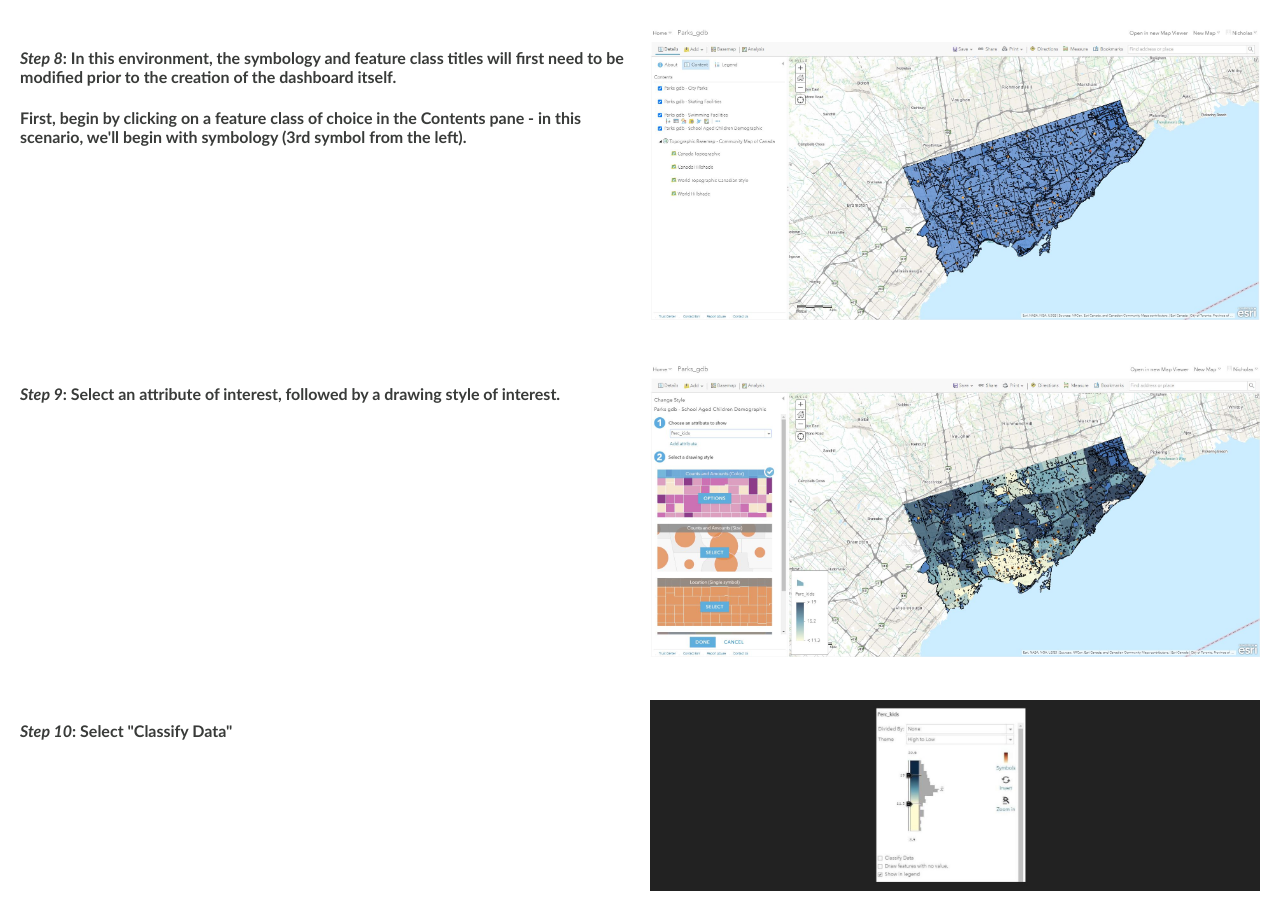
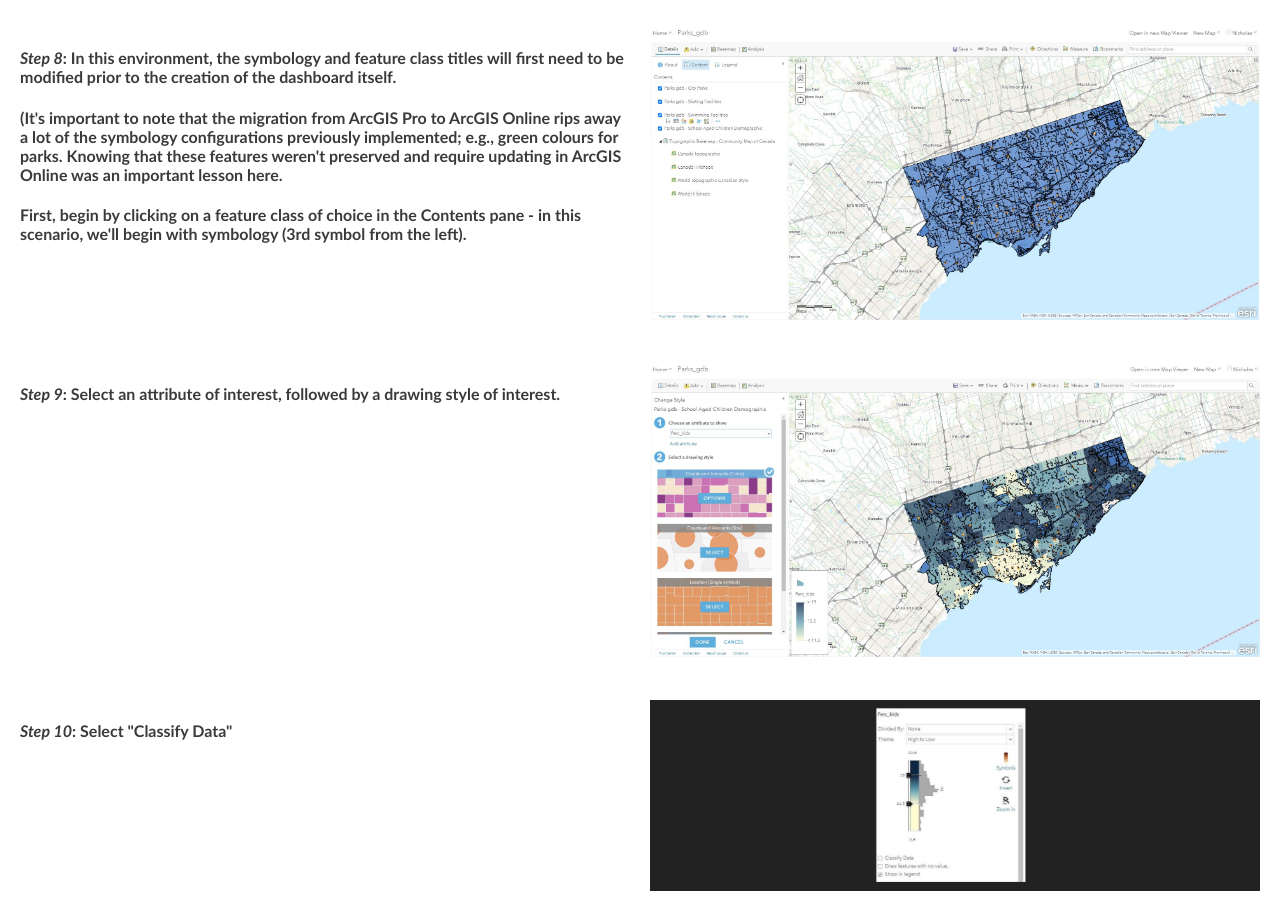
Before and after one commit to npretli/npretli99log, a plain HTML site: page index.html in a window 1280 px wide. Shown: the part 2212-3119 px from the top of the page. Drawn offline with Linux system fonts and the light colour scheme.

Commit message:
Update index.html

```diff
--- a/index.html
+++ b/index.html
@@ -94,6 +94,7 @@
 	<section class="col-12 section-style-2col">
 	<div class="col-6">
 	    <h4><i>Step 8</i>: In this environment, the symbology and feature class titles will first need to be modified prior to the creation of the dashboard itself.</h4>
+		<h4>(It's important to note that the migration from ArcGIS Pro to ArcGIS Online rips away a lot of the symbology configurations previously implemented; e.g., green colours for parks. Knowing that these features weren't preserved and require updating in ArcGIS Online was an important lesson here.
 		<h4>First, begin by clicking on a feature class of choice in the Contents pane - in this scenario, we'll begin with symbology (3rd symbol from the left).</h4>
 	</div>
 	<div class="col-6">
```
